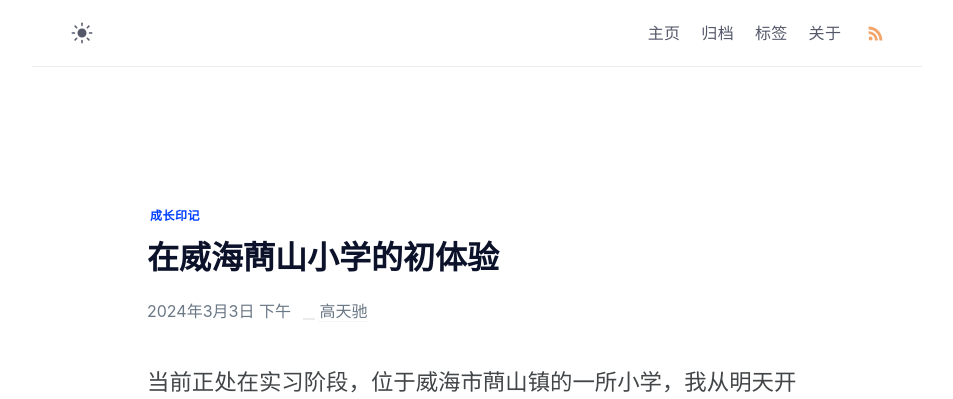
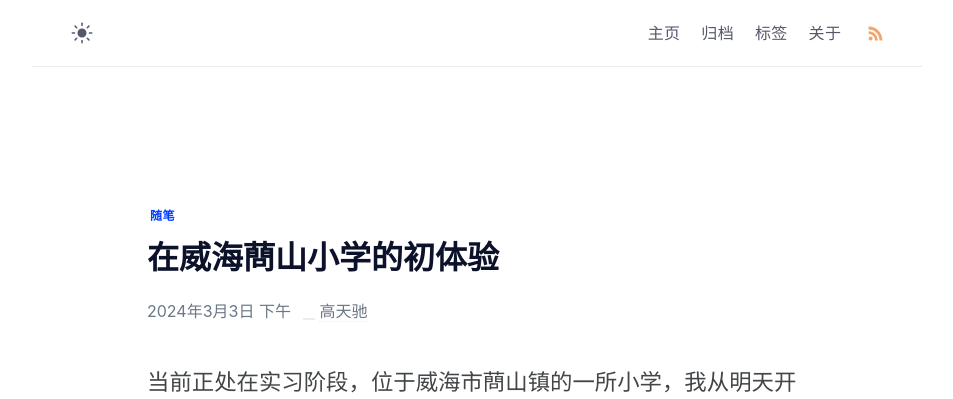
Before and after one commit to gaotianchi/gaotianchi.github.io, a Jekyll site: the page built from _posts/2024-03-03-first-impressions-at-weihaishan-primary-school.md, in a window 1280 px wide. Shown: the top 399 px of the page, without its empty margins (163-1116 px from the left). Built offline with Jekyll 4.4.1, drawn with Linux system fonts in a browser that asks for light colours; comment, search, counter and statistics services are not loaded.

Commit message:
vault backup: 2025-05-08 13:06:11

```diff
--- a/_posts/2024-03-03-first-impressions-at-weihaishan-primary-school.md
+++ b/_posts/2024-03-03-first-impressions-at-weihaishan-primary-school.md
@@ -10,7 +10,7 @@ layout: post
 modifiedAt: 2025-05-06 18:10:02
 showImage: true
 tags:
-  - 成长印记
+  - 随笔
 title: 在威海蔄山小学的初体验
 ---
 
```
